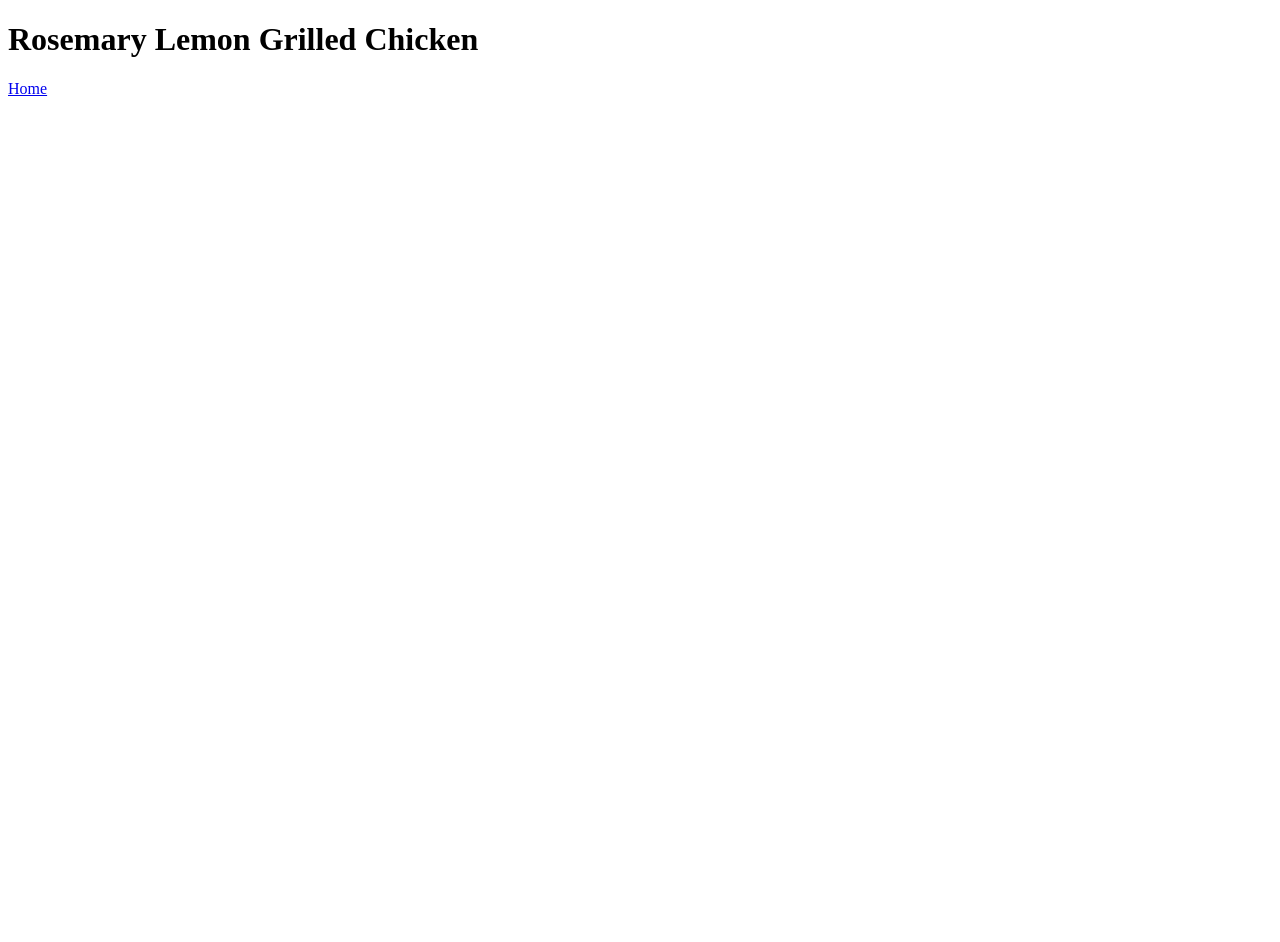
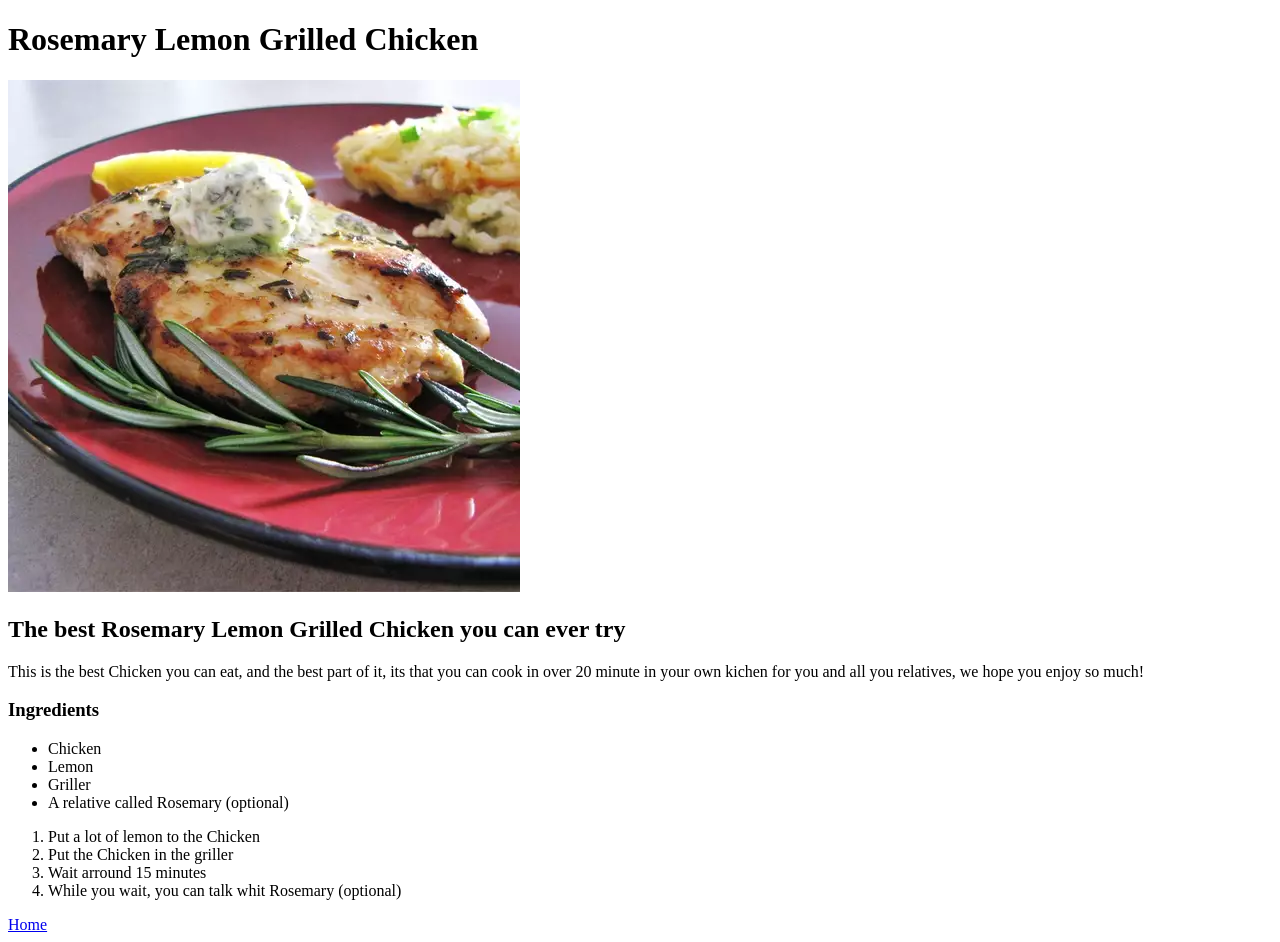
Before and after one commit to baimo85/odin-recipes, a plain HTML site: page recipes/rlgc.html in a window 1280 px wide. Before the commit the page ends 800 px from the top, so only its background shows below. Drawn offline with Linux system fonts and the light colour scheme.

Commit message:
Recipe page conten done
we add all the information in the recipe page
we put the images
we put the steps

```diff
--- a/recipes/rlgc.html
+++ b/recipes/rlgc.html
@@ -8,6 +8,25 @@
 <body>
     <h1>Rosemary Lemon Grilled Chicken</h1>
 
+    <img src="../img/rlgc.png" alt="rlgc finished">
+    <h2>The best Rosemary Lemon Grilled Chicken you can ever try</h2>
+    <p>This is the best Chicken you can eat, and the best part of it, its that you can cook in over 20 minute in your own kichen for you and all you relatives, we hope you enjoy so much!</p>
+
+    <h3>Ingredients</h3>
+    <ul>
+        <li>Chicken</li>
+        <li>Lemon</li>
+        <li>Griller</li>
+        <li>A relative called Rosemary (optional)</li>
+    </ul>
+
+    <ol>
+        <li>Put a lot of lemon to the Chicken</li>
+        <li>Put the Chicken in the griller</li>
+        <li>Wait arround 15 minutes</li>
+        <li>While you wait, you can talk whit Rosemary (optional)</li>
+    </ol>
+
     <a href="../index.html">Home</a>
 </body>
 </html>
```
Also changed, not shown: img/rlgc.png (added).
